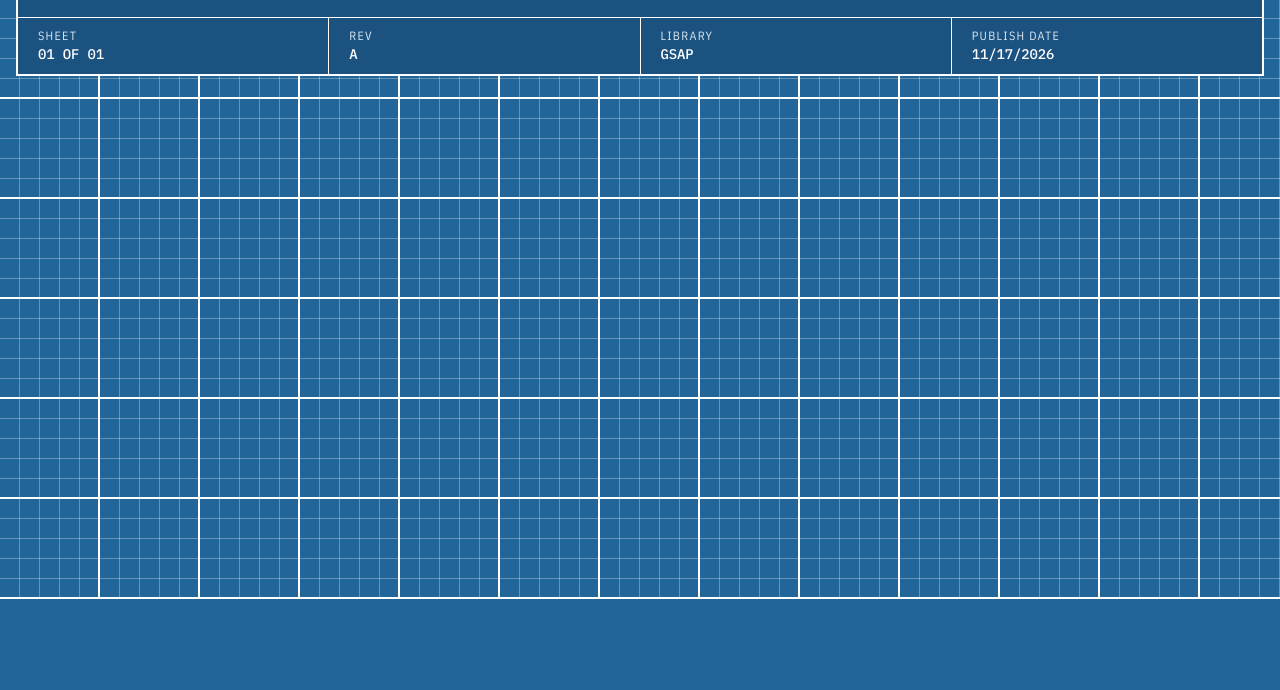
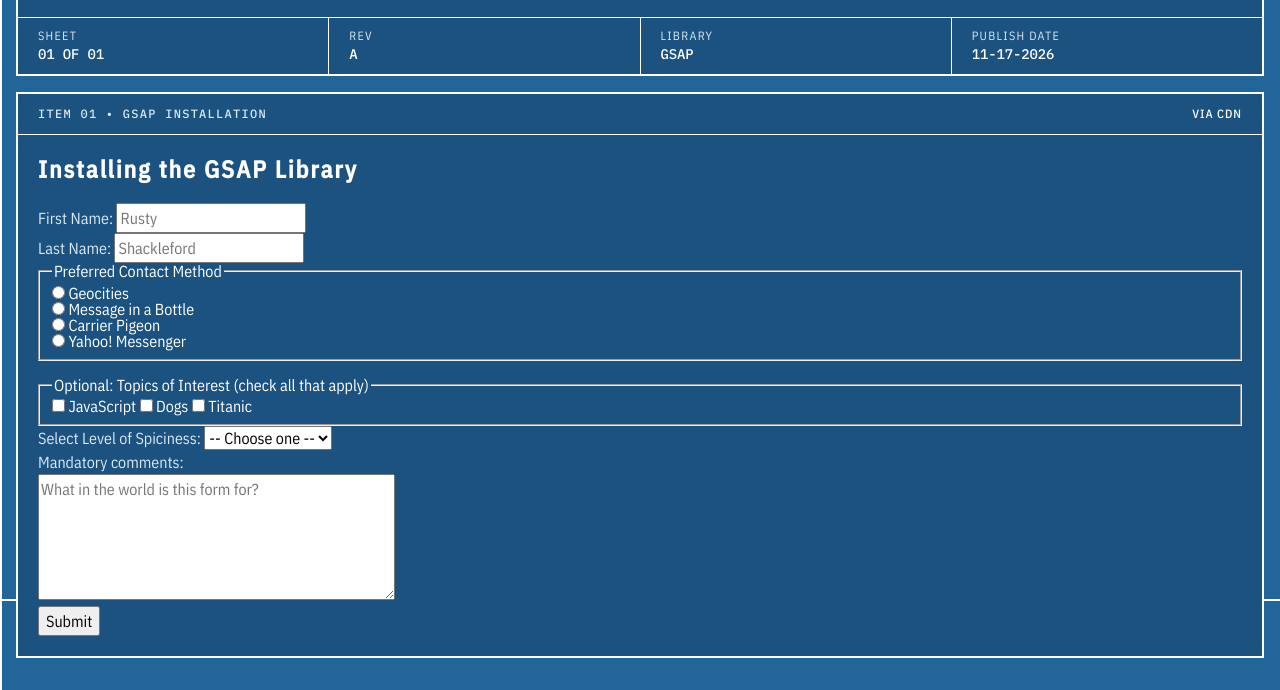
Before and after one commit to MalakDynamics/CISW400MidtermProject, a plain HTML site: page index.html in a window 1280 px wide. Shown: the part 201-891 px from the top of the page. Before the commit the page ends 800 px from the top, so only its background shows below. Drawn offline with Linux system fonts and the light colour scheme.

Commit message:
general card styling, added unstyled form elements

```diff
--- a/index.html
+++ b/index.html
@@ -32,7 +32,100 @@
             </div>
             <div class="bp-card__footer-item">
                 <div class="bp-card__footer-label">publish date</div>
-                <div class="bp-card__footer-value">11/17/2026</div>
+                <div class="bp-card__footer-value">11-17-2026</div>
+            </div>
+        </div>
+    </div>
+
+    <div class="bp-card">
+        <div class="bp-card__body">
+            <div class="bp-card__topic-container">
+                <span class="bp-card__topic-list">item 01 • gsap installation</span>
+                <span class="bp-card__topic-list bold-right">via CDN</span>
+            </div>
+            <div class="bp-card__primary-content">
+                <h2 class="bp-card__title">Installing the GSAP Library</h2>
+
+                <!-- Need to style each of these items -->
+
+            <form action="#" method="POST">
+                    <!-- The two text fields -->
+                    <p>
+                        <label for="first-name">First Name:</label>
+                        <input
+                            type="text"
+                            id="first-name"
+                            name="fname"
+                            placeholder="Rusty"
+                            required>
+                    </p>
+                    <p>
+                        <label for="last-name">Last Name:</label>
+                        <input
+                            type="text"
+                            id="last-name"
+                            name="lname"
+                            placeholder="Shackleford"
+                            required>
+                    </p>
+
+                    <!-- A fieldset with at least three radio buttons -->
+                    <fieldset>
+                        <legend>Preferred Contact Method</legend>
+                        <input type="radio" id="contact-geocities" name="contact_method" value="geocities" required>
+                        <label for="contact-geocities">Geocities</label><br>
+                        <input type="radio" id="contact-bottle" name="contact_method" value="bottle" required>
+                        <label for="contact-bottle">Message in a Bottle</label><br>
+                        <input type="radio" id="contact-carrier-pigeon" name="contact_method" value="pigeon" required>
+                        <label for="contact-carrier-pigeon">Carrier Pigeon</label><br>
+                        <input type="radio" id="contact-yahoo" name="contact_method" value="yahoo" required>
+                        <label for="contact-yahoo">Yahoo! Messenger</label>
+                    </fieldset>
+
+                    <br>
+
+                    <!-- A fieldset with at least three checkboxes -->
+                    <fieldset>
+                        <legend>Optional: Topics of Interest (check all that apply)</legend>
+                        <input type="checkbox" id="interest-js" name="interests" value="javascript">
+                        <label for="interest-js">JavaScript</label>
+                        <input type="checkbox" id="interest-dogs" name="interests" value="dogs">
+                        <label for="interest-dogs">Dogs</label>
+                        <input type="checkbox" id="interest-titanic" name="interests" value="titanic">
+                        <label for="interest-titanic">Titanic</label>
+                    </fieldset>
+
+                    <!-- A select list -->
+                    <p>
+                        <label for="spice">Select Level of Spiciness:</label>
+                        <select id="spice" name="spice" required>
+                            <option value="">-- Choose one --</option>
+                            <option value="mild">Mild</option>
+                            <option value="medium">Medium</option>
+                            <option value="spicy">Spicy</option>
+                            <option value="extra-spicy">Extra Spicy</option>
+                        </select>
+                    </p>
+
+                    <!-- A textarea -->
+                    <p>
+                        <label for="comments">Mandatory comments:</label><br>
+                        <textarea
+                            id="comments"
+                            name="comments"
+                            rows="5"
+                            cols="40"
+                            placeholder="What in the world is this form for?"
+                            required></textarea>
+                    </p>
+
+                    <!-- A submit button -->
+                    <p>
+                        <button type="submit">Submit</button>
+                    </p>
+                </form>
+
+
             </div>
         </div>
     </div>
--- a/style.css
+++ b/style.css
@@ -287,8 +287,23 @@ h1 {
 }
 .bp-card {
     border: var(--line-thick) solid var(--ink);
+    min-width: 100%;
+}
+    .bp-card__body {
+        display: flex;
+        flex-direction: column;
+        line-height: 1rem;
+        background-color: var(--paper-deep);
+        color: var(--ink);
+    }
+    .bp-card__topic-container {
+        min-width: 100%;
+        display: flex;
+        justify-content: space-between;
+        border-bottom: var(--line-thin) solid var(--ink);
+        padding: 0.75rem 1.25rem;
+    }
 
-}
 .bp-card__container {
     color: var(--ink);
     font-family: var(--font-mono);
@@ -313,6 +328,26 @@ h1 {
     font-family: var(--font-mono);
     letter-spacing: 0.08rem;
 }
+    .bold-right {
+        color: var(--ink);
+        font-family: var(--font-display);
+        letter-spacing: 0.06rem;
+    }
+
+    .bp-card__primary-content {
+        padding: 1.25rem;
+        display: flex;
+        flex-direction: column;
+        gap: 20px;
+    }
+
+    .bp-card__title {
+        font-family: var(--font-display);
+        font-size: 1.5rem;
+        line-height: 1.75rem;
+        font-weight: 600;
+        letter-spacing: 0.12rem;
+    }
 
 .bp-card p {
     font-size: 1rem;
```
